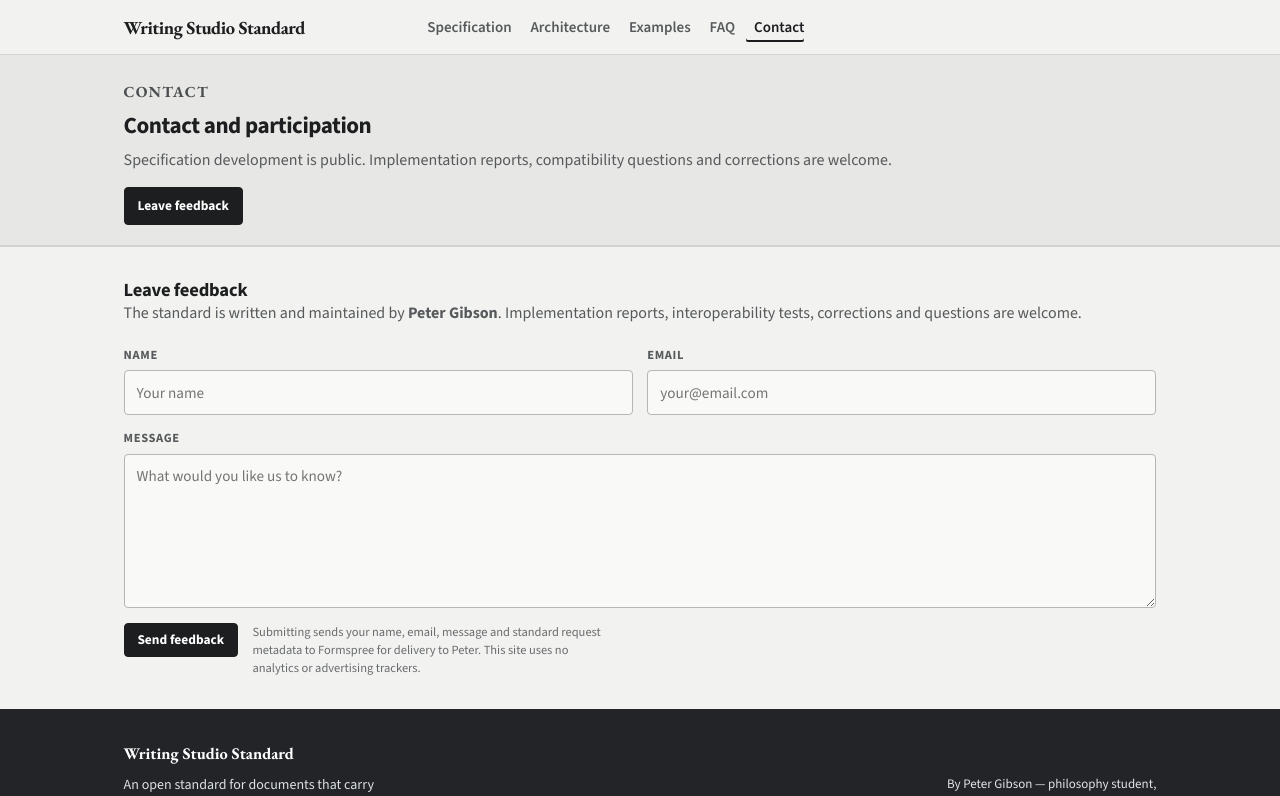
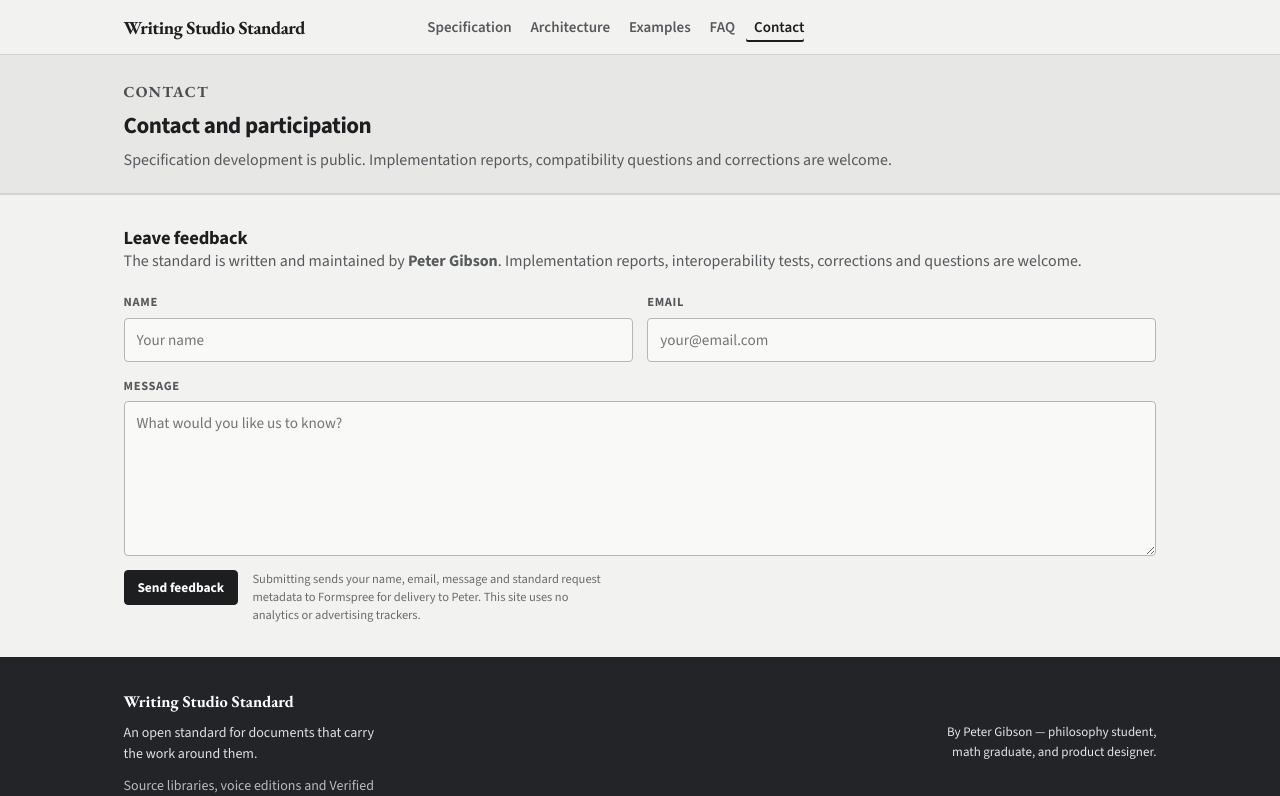
Before and after one commit to albatross310/writingstudiostandard, a React (Vite) app: page /contact in a window 1280 px wide. Shown: the top 796 px of the page. Built offline with nearby package versions, Linux system fonts and the light colour scheme.

Commit message:
Remove redundant hero extras

```diff
--- a/src/pages/Contact.jsx
+++ b/src/pages/Contact.jsx
@@ -18,15 +18,12 @@ export default function Contact() {
             Specification development is public. Implementation reports, compatibility questions and
             corrections are welcome.
           </p>
-          <div className="btn-group">
-            <a href="#feedback" className="btn btn--primary">Leave feedback</a>
-          </div>
         </div>
       </section>
 
       <section>
         <div className="container container--prose">
-          <h2 id="feedback">Leave feedback</h2>
+          <h2>Leave feedback</h2>
           <p>
             The standard is written and maintained by <strong>Peter Gibson</strong>. Implementation reports,
             interoperability tests, corrections and questions are welcome.
--- a/src/pages/FAQ.jsx
+++ b/src/pages/FAQ.jsx
@@ -15,5 +15,5 @@ const faqs = [
 
 export default function FAQ() {
   useMeta({ title: 'FAQ', description: 'Common questions about Studio Documents, master libraries, voice editions, provenance and the Writing Studio Standard.', path: '/faq' })
-  return <main><div className="container container--prose"><div className="page-hero"><p className="page-hero__kicker">FAQ</p><h1 className="page-hero__title">Frequently asked questions</h1><p className="page-hero__lead">What the standard is for, what it stores, and where its claims stop.</p></div></div><section><div className="container container--prose"><div className="faq-list">{faqs.map(({ q, a }) => <article className="faq-item" key={q}><h2 className="faq-item__q">{q}</h2><p className="faq-item__a">{a}</p></article>)}</div></div></section></main>
+  return <main><div className="container container--prose"><div className="page-hero"><p className="page-hero__kicker">FAQ</p><h1 className="page-hero__title">Frequently asked questions</h1></div></div><section><div className="container container--prose"><div className="faq-list">{faqs.map(({ q, a }) => <article className="faq-item" key={q}><h2 className="faq-item__q">{q}</h2><p className="faq-item__a">{a}</p></article>)}</div></div></section></main>
 }
```
